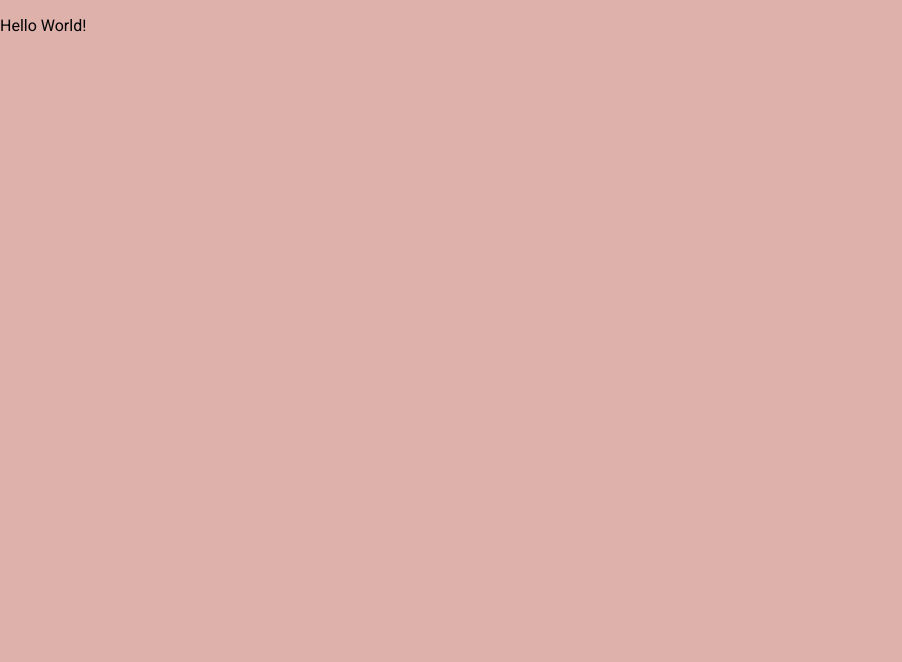
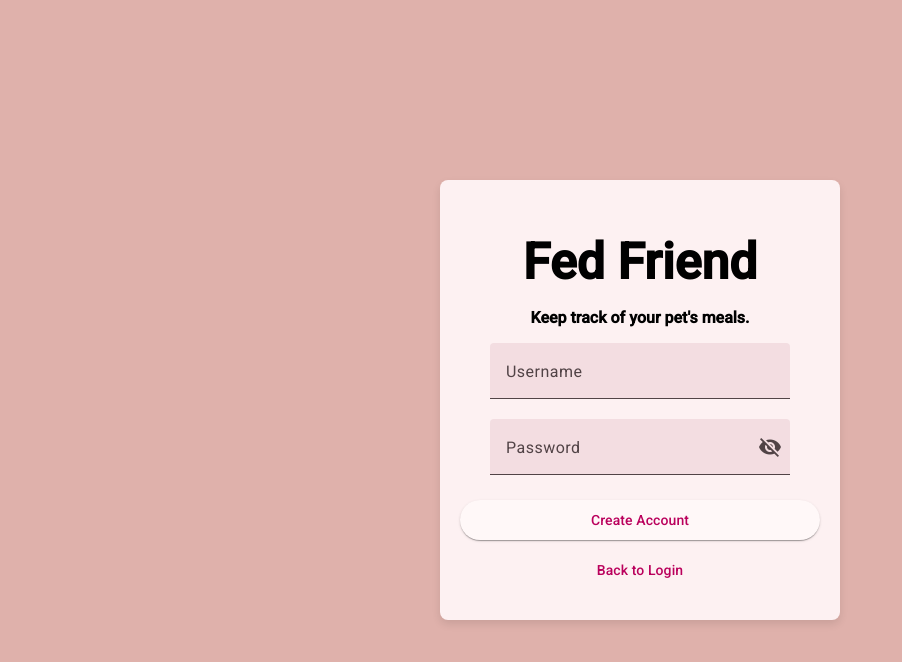
Before and after one commit to HarryLDev/Fed-Friend, an Angular app: page /register in a window 1280 px wide. Shown: the top 662 px of the page, without its empty margins (0-902 px from the left). Built offline with nearby package versions, Linux system fonts and the light colour scheme.

Commit message:
created reg page

```diff
--- a/src/app/register/register.component.css
+++ b/src/app/register/register.component.css
@@ -0,0 +1,41 @@
+/* Center the entire form container */
+.form-container {
+  display: flex;
+  justify-content: center;
+  align-items: center;
+  height: 100vh; /* Full viewport height */
+
+}
+
+/* Styling for the form card */
+.form-card {
+  padding: 20px;
+  width: 100%;
+  max-width: 400px; /* Max width of the form */
+  box-shadow: 0 4px 8px rgba(0, 0, 0, 0.1);
+  border-radius: 8px;
+  display: flex;
+  flex-direction: column;
+  align-items: center;
+}
+
+/* Title styling */
+.title {
+  font-size: 50px;
+  font-weight: bold;
+  margin-bottom: 1px;
+  text-align: center;
+}
+
+/* Styling for the button group */
+.button-group {
+  display: flex;
+  flex-direction: column;
+  justify-content: center;
+  width: 100%;
+  margin-top: 5px;
+}
+
+.button-group button {
+  margin-bottom: 10px; /* Add space between buttons */
+}
--- a/src/app/register/register.component.html
+++ b/src/app/register/register.component.html
@@ -1 +1,38 @@
-<p>Hello World!</p>
+<div class="form-container">
+  <mat-card class="form-card">
+    <!-- Title -->
+    <h1 class="title" style="color:black;">Fed Friend</h1>
+
+    <p style="font-weight: bold;">Keep track of your pet's meals.</p>
+
+    <!-- Username -->
+    <mat-form-field style="width: 100%; max-width: 300px;">
+      <mat-label>Username</mat-label>
+      <input matInput>
+    </mat-form-field>
+
+    <!-- Password -->
+
+    <mat-form-field style="width: 100%; max-width: 300px;">
+      <mat-label>Password</mat-label>
+      <input matInput [type]="hide() ? 'password' : 'text'" />
+      <button
+        mat-icon-button
+        matSuffix
+        (click)="clickEvent($event)"
+        [attr.aria-label]="'Hide password'"
+        [attr.aria-pressed]="hide()"
+      >
+        <mat-icon>{{hide() ? 'visibility_off' : 'visibility'}}</mat-icon>
+      </button>
+    </mat-form-field>
+
+
+
+    <!-- Buttons -->
+    <div class="button-group">
+      <button mat-raised-button routerLink="/register">Create Account</button>
+      <button mat-button routerLink="">Back to Login</button>
+    </div>
+  </mat-card>
+</div>
--- a/src/app/register/register.component.ts
+++ b/src/app/register/register.component.ts
@@ -16,4 +16,20 @@ import { RouterLink } from '@angular/router';
 })
 export class RegisterComponent {
 
-}
+  regUsername: string = '';
+  regPassword: string = '';
+
+  createAccount(){
+
+  }
+
+  hide = signal(true);
+  clickEvent(event: MouseEvent) {
+    this.hide.set(!this.hide());
+    event.stopPropagation();
+  }
+
+
+
+
+  }
```
